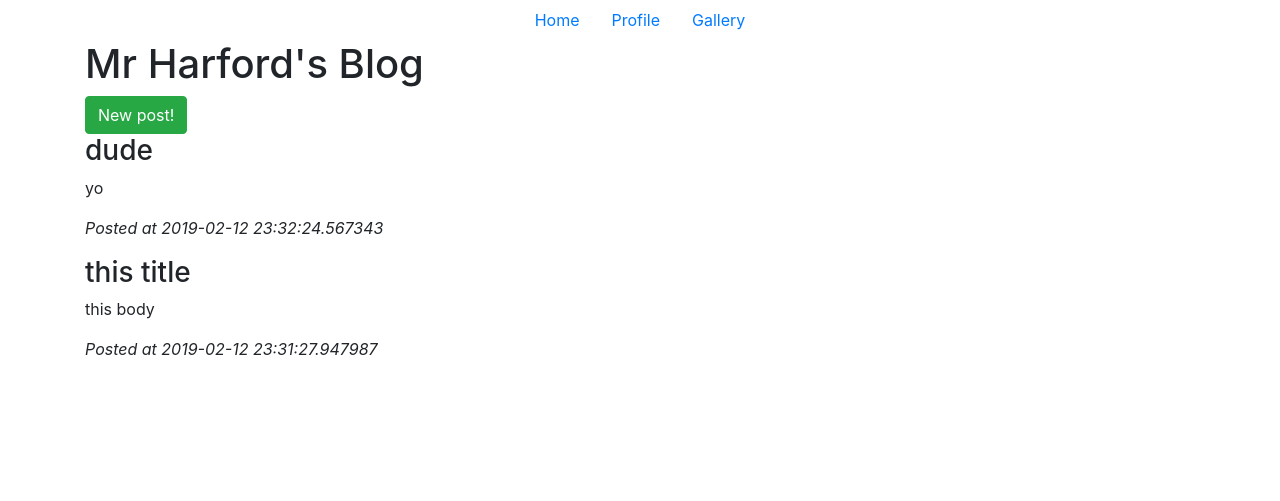
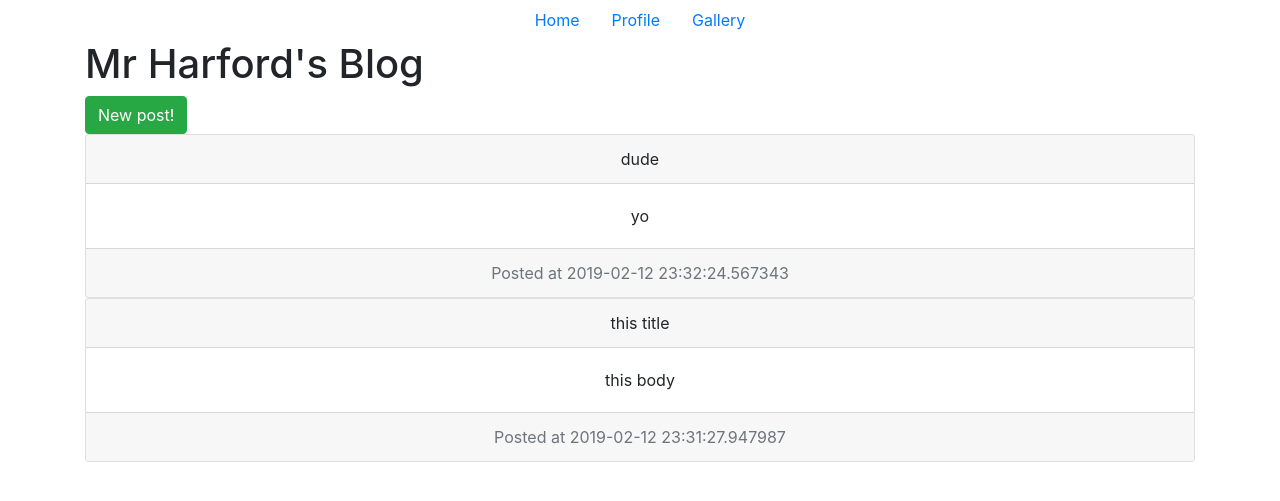
Before and after one commit to harfordt/blog_example, a Flask app: page / in a window 1280 px wide. Shown: the top 501 px of the page. Run offline with Flask 2, Linux system fonts and the light colour scheme; data comes from the database, SQL or seed files in the repository; some libraries are stand-ins or nearby versions.

Commit message:
Put blog posts in bootstrap cards

```diff
--- a/templates/home.html
+++ b/templates/home.html
@@ -3,14 +3,23 @@
 {% block title %} Mr H - Home {% endblock %}
 
 {% block head %}
-    {{ super() }}
+{{ super() }}
 {% endblock %}
 
 {% block body %}
-    <a class="btn btn-success" href="/new-blog-post">New post!</a>
-    {% for entry in entries %}
-        <h3>{{ entry[0] }}</h3>
-        <p>{{ entry[1] }}</p>
-        <p><em>Posted at {{ entry[2] }}</em></p>
-    {% endfor %}
+<a class="btn btn-success" href="/new-blog-post">New post!</a>
+{% for entry in entries %}
+    <div class="card text-center">
+        <div class="card-header">
+            {{ entry[0] }}
+        </div>
+        <div class="card-body">
+            <p class="card-text">{{ entry[1] }}</p>
+        </div>
+        <div class="card-footer text-muted">
+            Posted at {{ entry[2] }}
+        </div>
+    </div>
+
+{% endfor %}
 {% endblock %}
```
